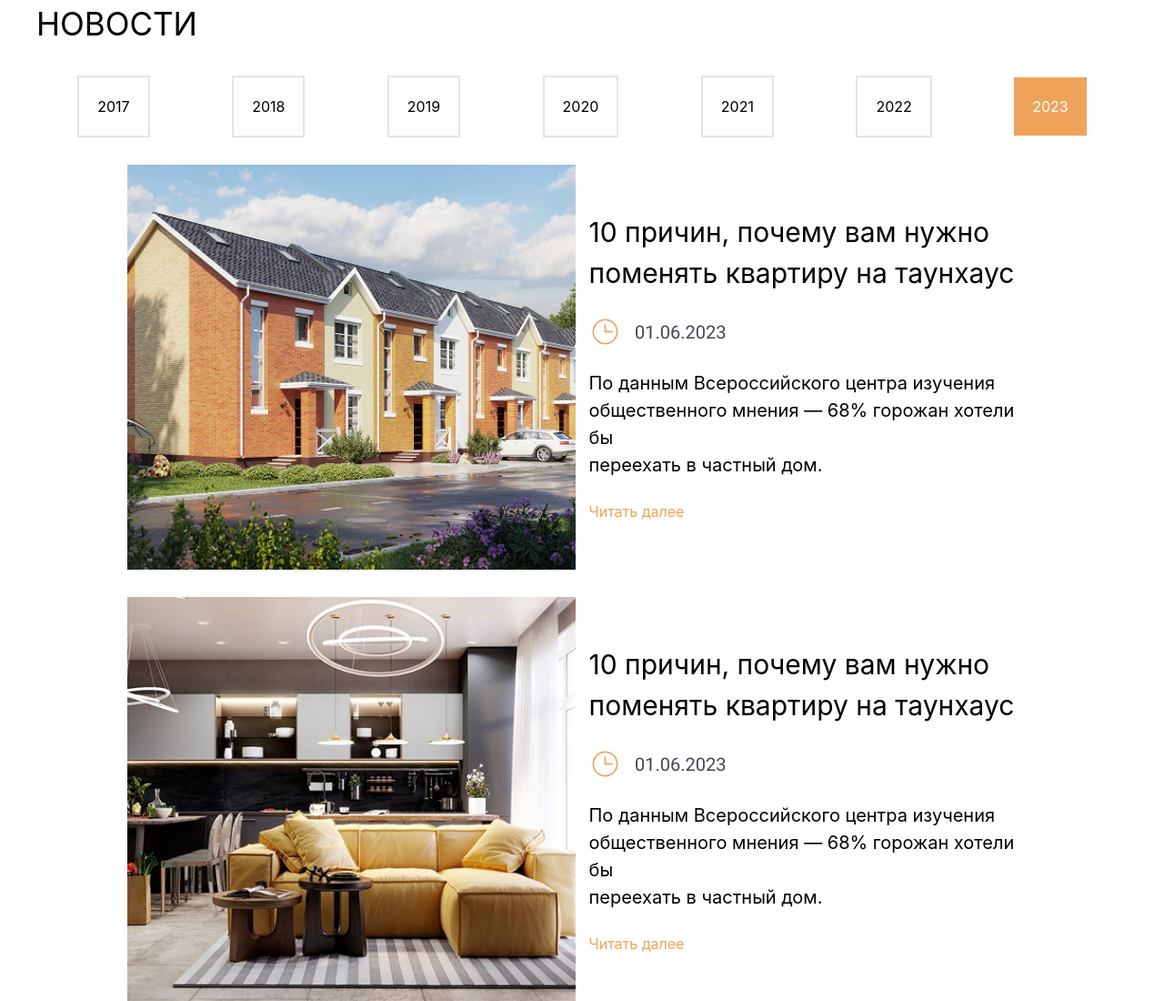
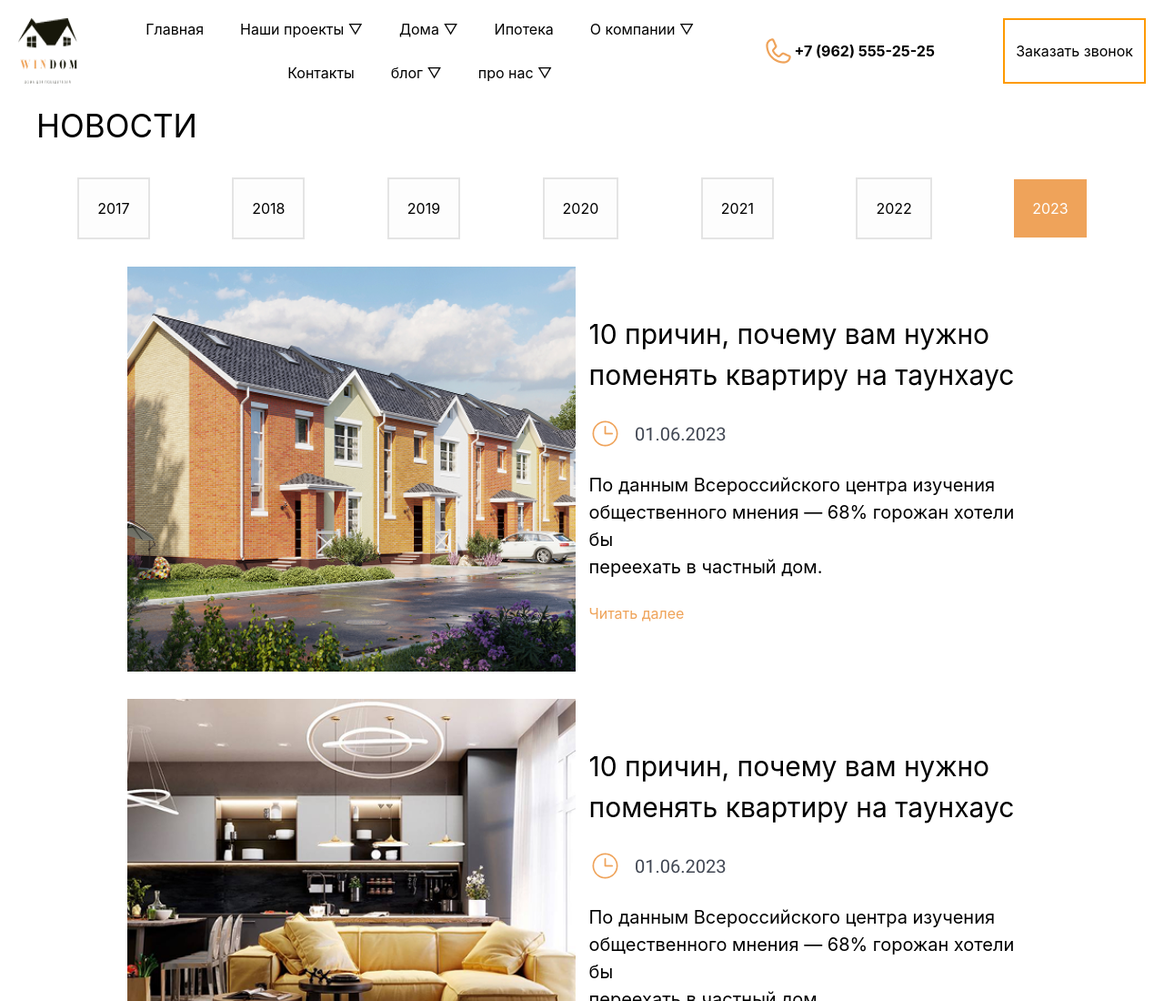
Before and after one commit to shokirovsh01/teamwork-5, a website: page src/page3.html in a window 1280 px wide. Shown: the top 1100 px of the page at 91% size. Drawn offline with nearby package versions, Linux system fonts and the light colour scheme; files that its build step writes are made by us from their sources.

Commit message:
last commit

```diff
--- a/src/page2.html
+++ b/src/page2.html
@@ -7,6 +7,41 @@
     <link rel="stylesheet" href="./output.css">
 </head>
 <body>
+    <header class="flex justify-between max-w-325 m-auto p-5 sticky top-0 z-50 bg-white/5 backdrop-blur-md shadov-sm">
+<img src="./image/windom logo 4.png" alt="">
+
+<div class="hidden lg:block">
+
+
+    <nav class="flex gap-10 justify-center">
+<a class="hover:text-blue-50" href="">Главная</a>
+
+<a class="hover:text-blue-50" href="">Наши проекты ▽</a>
+<a class="hover:text-blue-50" href="">Дома ▽</a>
+<a class="hover:text-blue-50" href="">Ипотека</a>
+<a class="hover:text-blue-50" href="">О компании ▽</a>
+</nav>
+<br>
+<nav class="flex justify-center gap-10">
+      <a class="hover:text-blue-50" href="">Контакты</a>
+        <a class="hover:text-blue-50" href="">блог ▽</a>
+        <a class="hover:text-blue-50" href="">про нас ▽</a>
+
+
+</nav>
+
+</div>
+
+<div class="flex items-center gap-5 lg:gap-0">
+
+    <img src="./image/ph_phone.png" alt="">
+<p class="lg:hidden">☰</p>
+    <h1 class="font-bold hidden lg:flex">+7 (962) 555-25-25</h1>
+</div>
+
+<button class="border-amber-500 border-2 hidden lg:block  p-3">Заказать звонок</button>
+
+</header>
     <section class="py-16">
     <div class="max-w-7xl mx-auto px-4">
 
--- a/src/page3.html
+++ b/src/page3.html
@@ -7,6 +7,41 @@
     <link rel="stylesheet" href="./output.css">
 </head>
 <body>
+       <header class="flex justify-between max-w-325 m-auto p-5 sticky top-0 z-50 bg-white/5 backdrop-blur-md shadov-sm">
+<img src="./image/windom logo 4.png" alt="">
+
+<div class="hidden lg:block">
+
+
+    <nav class="flex gap-10 justify-center">
+<a class="hover:text-blue-50" href="">Главная</a>
+
+<a class="hover:text-blue-50" href="">Наши проекты ▽</a>
+<a class="hover:text-blue-50" href="">Дома ▽</a>
+<a class="hover:text-blue-50" href="">Ипотека</a>
+<a class="hover:text-blue-50" href="">О компании ▽</a>
+</nav>
+<br>
+<nav class="flex justify-center gap-10">
+      <a class="hover:text-blue-50" href="">Контакты</a>
+        <a class="hover:text-blue-50" href="">блог ▽</a>
+        <a class="hover:text-blue-50" href="">про нас ▽</a>
+
+
+</nav>
+
+</div>
+
+<div class="flex items-center gap-5 lg:gap-0">
+
+    <img src="./image/ph_phone.png" alt="">
+<p class="lg:hidden">☰</p>
+    <h1 class="font-bold hidden lg:flex">+7 (962) 555-25-25</h1>
+</div>
+
+<button class="border-amber-500 border-2 hidden lg:block  p-3">Заказать звонок</button>
+
+</header>
     <h1 class="text-center lg:text-start text-[35px] max-w-[1200px] m-auto">НОВОСТИ</h1>
     <div class="overflow-scroll flex justify-around items-center max-w-[1200px] m-auto mt-[30px]">
         <p class="p-[20px] bg-[#FDFDFD] border-2 border-[#E4E4E4] ">2017</p>
--- a/src/page4.html
+++ b/src/page4.html
@@ -7,6 +7,41 @@
     <link rel="stylesheet" href="./output.css">
 </head>
 <body>
+       <header class="flex justify-between max-w-325 m-auto p-5 sticky top-0 z-50 bg-white/5 backdrop-blur-md shadov-sm">
+<img src="./image/windom logo 4.png" alt="">
+
+<div class="hidden lg:block">
+
+
+    <nav class="flex gap-10 justify-center">
+<a class="hover:text-blue-50" href="">Главная</a>
+
+<a class="hover:text-blue-50" href="">Наши проекты ▽</a>
+<a class="hover:text-blue-50" href="">Дома ▽</a>
+<a class="hover:text-blue-50" href="">Ипотека</a>
+<a class="hover:text-blue-50" href="">О компании ▽</a>
+</nav>
+<br>
+<nav class="flex justify-center gap-10">
+      <a class="hover:text-blue-50" href="">Контакты</a>
+        <a class="hover:text-blue-50" href="">блог ▽</a>
+        <a class="hover:text-blue-50" href="">про нас ▽</a>
+
+
+</nav>
+
+</div>
+
+<div class="flex items-center gap-5 lg:gap-0">
+
+    <img src="./image/ph_phone.png" alt="">
+<p class="lg:hidden">☰</p>
+    <h1 class="font-bold hidden lg:flex">+7 (962) 555-25-25</h1>
+</div>
+
+<button class="border-amber-500 border-2 hidden lg:block  p-3">Заказать звонок</button>
+
+</header>
         <h1 class="text-center lg:text-start text-[35px] max-w-[1200px] m-auto">НОВОСТИ</h1>
 <section class="py-16">
     <div class="max-w-7xl mx-auto px-4">
```
Also changed, not shown: src/image/ph_phone.png (added), src/image/windom logo 4.png (added).
